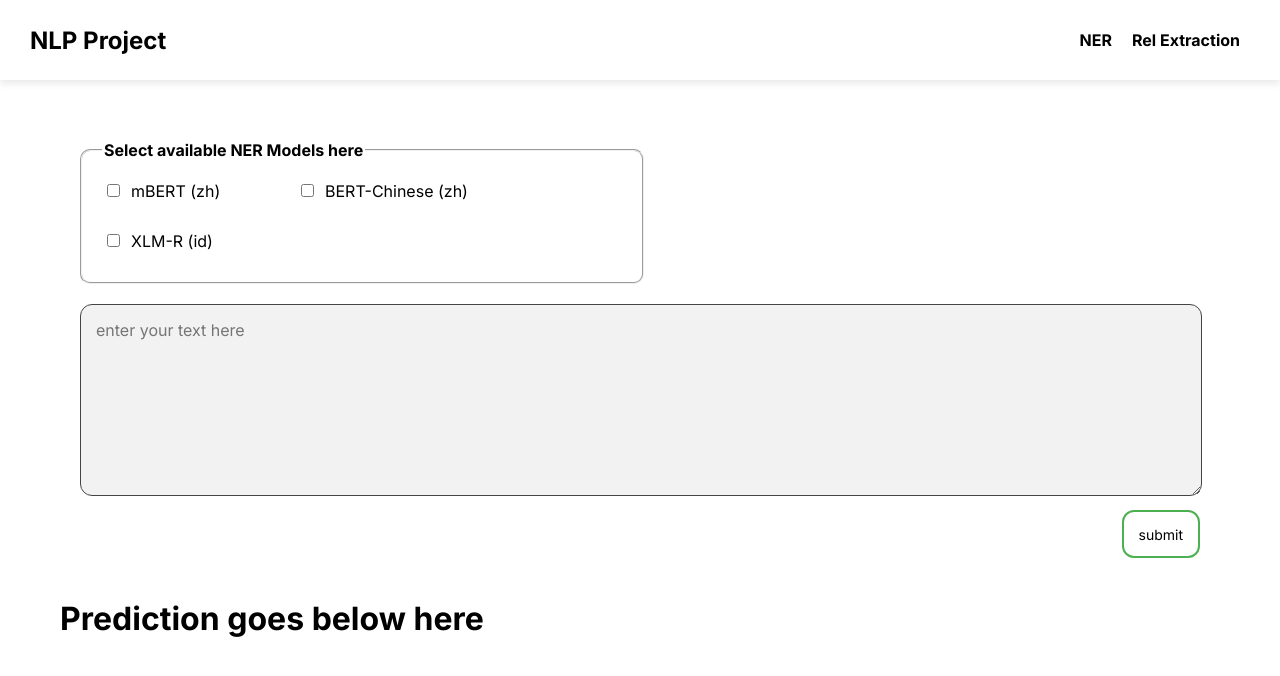
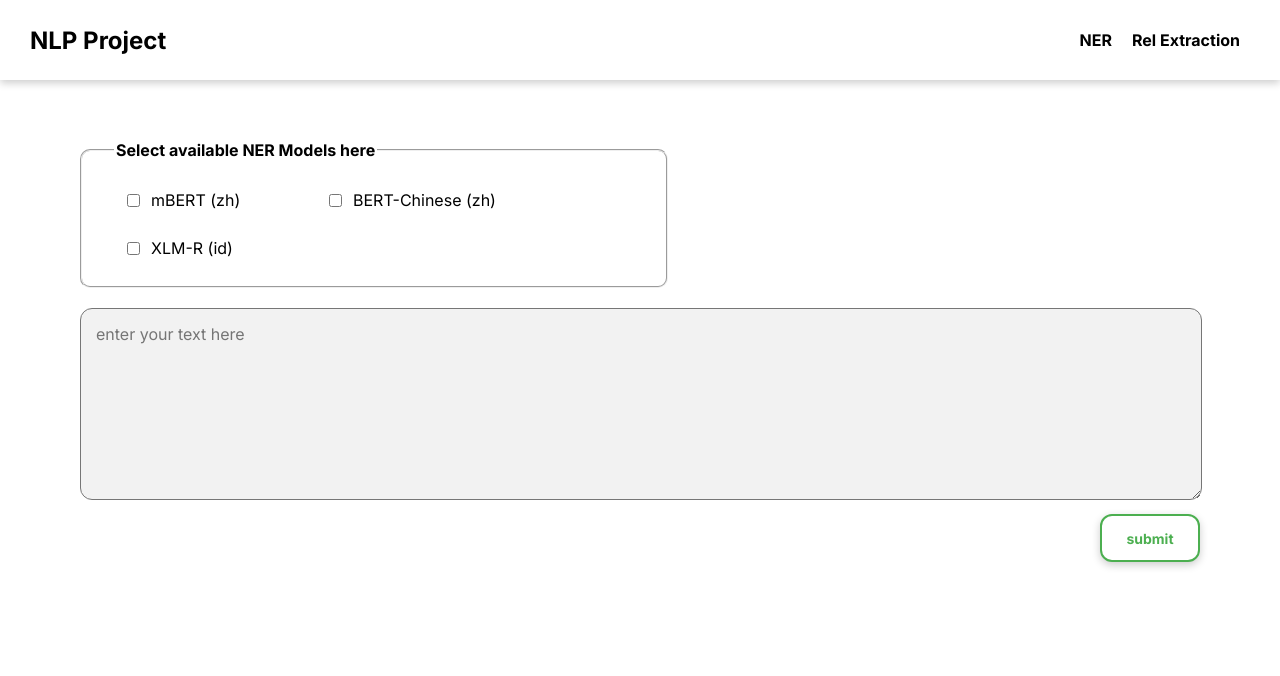
Before and after one commit to ivyy-poison/nlp-intro, a React (Create React App) app: page /ner in a window 1280 px wide. Shown: the top 676 px of the page. Built offline with nearby package versions, Linux system fonts and the light colour scheme.

Commit message:
Updated CSS, started Rel display

```diff
--- a/src/components/ModelOption.js
+++ b/src/components/ModelOption.js
@@ -6,7 +6,7 @@ export default function ModelOption(props) {
 
     return (
         <li>
-            <div className="options">
+            <div className="checkbox-option">
                 <input
                     type="checkbox"
                     // checked={isChecked}
--- a/src/components/NerPageForm.js
+++ b/src/components/NerPageForm.js
@@ -6,11 +6,11 @@ export default function NerPageForm(props) {
             <div className="ner-form">
 
                 {/* <div className="ner-form-right"> */}
-                <div className="ner-model-list">
+                <div className="model-list">
                     <fieldset className="group">
                         <legend>Select available NER Models here</legend>
-                        <div className="ner-checkboxes">
-                            <ul className="ner-checkboxes-list">
+                        <div className="checkboxes">
+                            <ul className="checkboxes-list">
                                 {props.optionList}
                             </ul>
                         </div>
@@ -25,9 +25,9 @@ export default function NerPageForm(props) {
                         onChange={props.handleChange}
                         name="text"
                         value={props.formData.text}
-                        className="ner-input-text"
+                        className="input-text"
                     />
-                    <button className="submit-button">submit</button>
+                    <button className="submit-button shadow">submit</button>
                 </div>
 
 
--- a/src/components/NerPageMain.js
+++ b/src/components/NerPageMain.js
@@ -15,12 +15,11 @@ export default function NerPageMain(){
 
     const [formData, setFormData] = React.useState({text: "", modelType: [], html: true})
     const [translatedText, setTranslatedText] = React.useState([])
+    const [predictionCalled, setPredictionCalled] = React.useState(false)
     const [displayOptions, setDisplayOptions] = React.useState([])
 
+
     const baseURL = "http://7d09-34-125-218-182.ngrok.io"           // since now using temporary ngrok link, must change each time fastapi server is created
-
-    // console.log("hello")
-    // console.log(formData)
 
     React.useEffect((formData) => {
         // axios.get(`${baseURL}/ner/models`).then((response) => {
@@ -87,7 +86,7 @@ export default function NerPageMain(){
         for (let i = 0; i < formData.modelType.length; i++) {
             endPoints.push(`${baseURL}/ner/zh/test/${formData.modelType[i]}`)
         }
-        console.log("he")
+
         Promise.all(endPoints.map(function (endpoint) {
             axios.post(endpoint, {
                 text_to_translate: formData.text,
@@ -99,6 +98,8 @@ export default function NerPageMain(){
                 })
             })
         }))
+        setPredictionCalled(true)
+
     }
 
     return(
@@ -109,7 +110,7 @@ export default function NerPageMain(){
                 handleChange={handleChange}
                 handleSubmit={handleSubmit}
             />
-            <NerPagePred translatedText={translatedText} />
+            {predictionCalled && <NerPagePred translatedText={translatedText} />}
         </main>
     )
 }
--- /dev/null
+++ b/src/components/RelPageForm.js
@@ -0,0 +1,38 @@
+import React from "react"
+
+export default function RelPageForm(props) {
+    return (
+    <form onSubmit={props.handleSubmit}>
+        <div className="ner-form">
+
+            {/* <div className="ner-form-right"> */}
+            <div className="model-list">
+                <fieldset className="group">
+                    <legend>Select available NER Models here</legend>
+                    <div className="checkboxes">
+                        <ul className="checkboxes-list">
+                            {/* {props.optionList} */}
+                        </ul>
+                    </div>
+
+                </fieldset>
+            </div>
+
+            {/* <div className="ner-form-left"> */}
+            <div className="ner-input">
+                <textarea
+                    placeholder="enter your text here"
+                    // onChange={props.handleChange}
+                    name="text"
+                    // value={props.formData.text}
+                    className="input-text"
+                />
+                <button className="submit-button shadow">submit</button>
+            </div>
+
+
+
+
+        </div>
+    </form>)
+}
--- a/src/components/RelPageMain.js
+++ b/src/components/RelPageMain.js
@@ -1,6 +1,13 @@
 import React from "react"
 import axios from "axios"
+import RelPageForm from "./RelPageForm"
+import RelPagePred from "./RelPagePred"
 
 export default function RelPageMain() {
-    return (<h1>test</h1>)
+    return(
+        <main className="main-content">
+            <RelPageForm  />
+            <RelPagePred  />
+        </main>
+    )
 }
--- /dev/null
+++ b/src/components/RelPagePred.js
@@ -0,0 +1,5 @@
+import React from "react"
+
+export default function RelPagePred(){
+    return (<h1>pred</h1>)
+}
--- a/src/style.css
+++ b/src/style.css
@@ -4,7 +4,7 @@ body {
 }
 
 .shadow {
-    box-shadow: 0 3px 8px 0 rgba(0, 0, 0, 0.1);
+    box-shadow: 0 3px 8px 0 rgba(0, 0, 0, 0.2);
 }
 
 .text-gray {
@@ -101,32 +101,27 @@ section {
 }
 
 
-.ner-input-text {
+.input-text {
     width: 100%;
     height: 20vh;
     resize: vertical;
     font-family: inter, sans-serif;
     font-size: 16px;
-    border: 1px solid #444;
+    /* border: 2px solid gray; */
     border-radius: 12px;
     text-indent: 15px;
     padding: 15px 0;
     margin-bottom: 10px;
 
     background-color: #f2f2f2;
-    -webkit-transition: all .5s ease-out;
-	-moz-transition: all .5s ease-out;
-	-ms-transition: all .5s ease-out;
-	-o-transition: all .5s ease-out;
-	transition: all .5s ease-out;
-    /* transition: 1s ease; */
+	transition: all .3s ease;
 }
 
-.ner-input-text:focus {
-    background-color: lightblue;
-    /* background-color: #fff; */
+.input-text:focus {
+
+    background-color: #fff;
     box-shadow: 0 0 0 5px hsla(220, 100%, 50%, 30%);
-    outline: 2px solid blue;
+    outline: 2px solid lightblue;
 
 }
 
@@ -137,12 +132,13 @@ section {
     margin-left: auto;
     border-radius: 12px;
     background-color: white;
-    color: black;
+    color: #4CAF50;
+    font-weight:bold;
     border: 2px solid #4CAF50;
     cursor: pointer;
-    width: 7%;
+    width: 100px;
     height: 6vh;
-    transition-duration: 0.5s;
+    transition-duration: 0.3s;
 }
 
 .submit-button:hover {
@@ -155,11 +151,10 @@ section {
 .group  {
     margin: 0;
     margin-bottom: 1.25em;
-    padding: 1.25em 0;
+    padding: 0.75em;
     width: 50%;
-    overflow-y: scroll;
-    overflow-x: hidden;
-    height: 100px;
+
+    max-height: 120px;
     border-radius: 10px;
   }
 
@@ -170,7 +165,16 @@ section {
     color: black;
 }
 
-.ner-checkboxes-list {
+
+.checkboxes {
+    padding: 0.25em;
+    /* background-color: lightblue; */
+    overflow-y: scroll;
+    overflow-x: hidden;
+    max-height: 100px;
+}
+
+.checkboxes-list {
     margin: 0;
     padding: 0;
     margin-left: 20px;
@@ -179,21 +183,19 @@ section {
 
 
 
-.ner-checkboxes-list li {
-    border: 1px transparent solid;
+.checkboxes-list li {
     display: inline-block;
+}
+
+.checkbox-option {
+    margin: 0px 5px;
+    display:flex;
     align-items: center;
     height: 3em;
     width:12em;
 }
 
-/* .ner-checkboxes-list li:hover {
-    background-color: lightyellow;
-    border: 1px gray solid;
-    width: 12em;
-}  */
-
-.options label {
+.checkbox-option label {
     margin-left: 8px;
 }
 
@@ -203,13 +205,12 @@ section {
     padding: 20px 30px;
     width: 40%;
     max-height: 250px;
-    border: 2px solid gray;
+    border: 2px solid black;
     border-radius: 12px;
 }
 
 .ner-prediction h2 {
-    /* color: blue; */
-    /* padding-bottom: 5px; */
+
     margin-bottom: 5px !important;
 }
 
```
